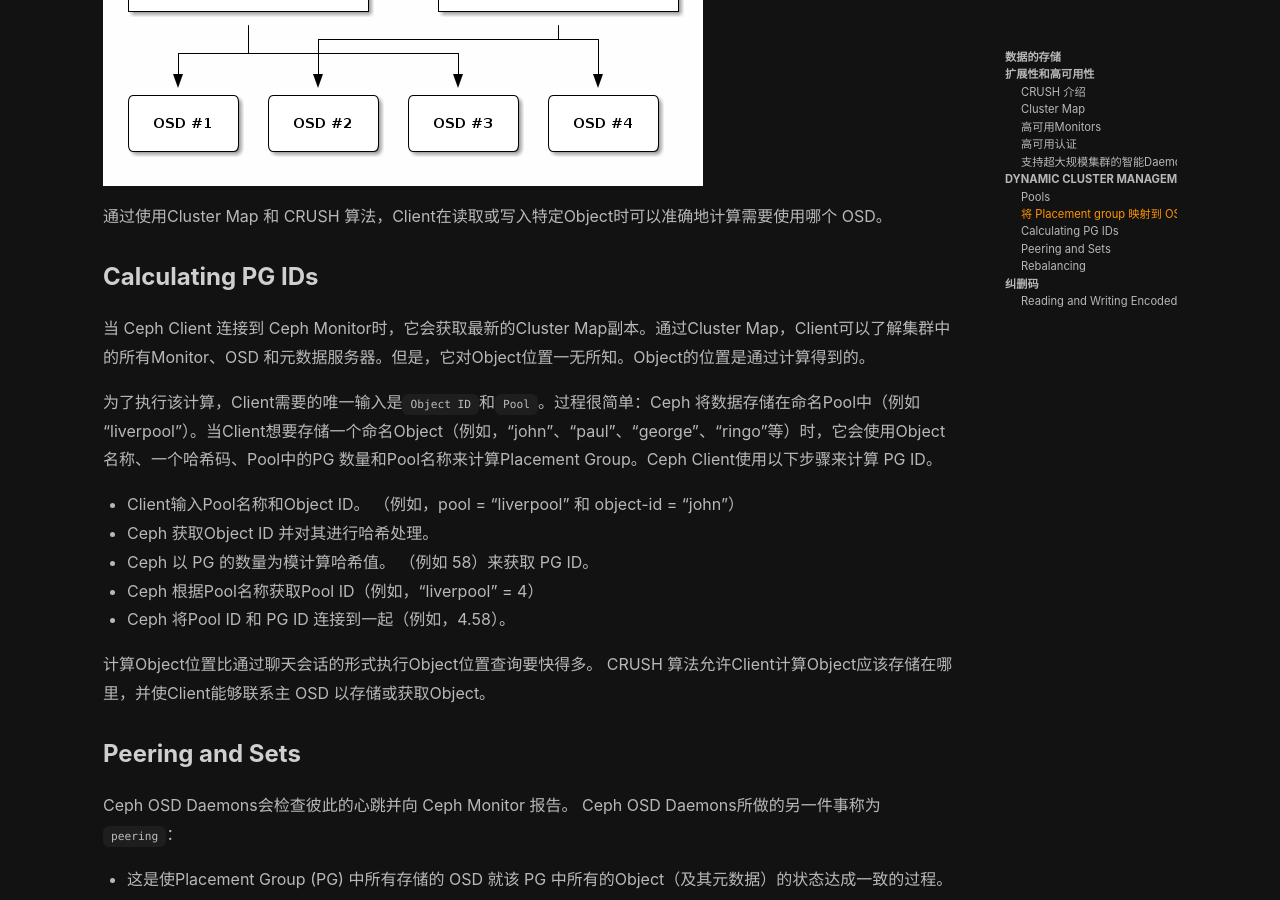
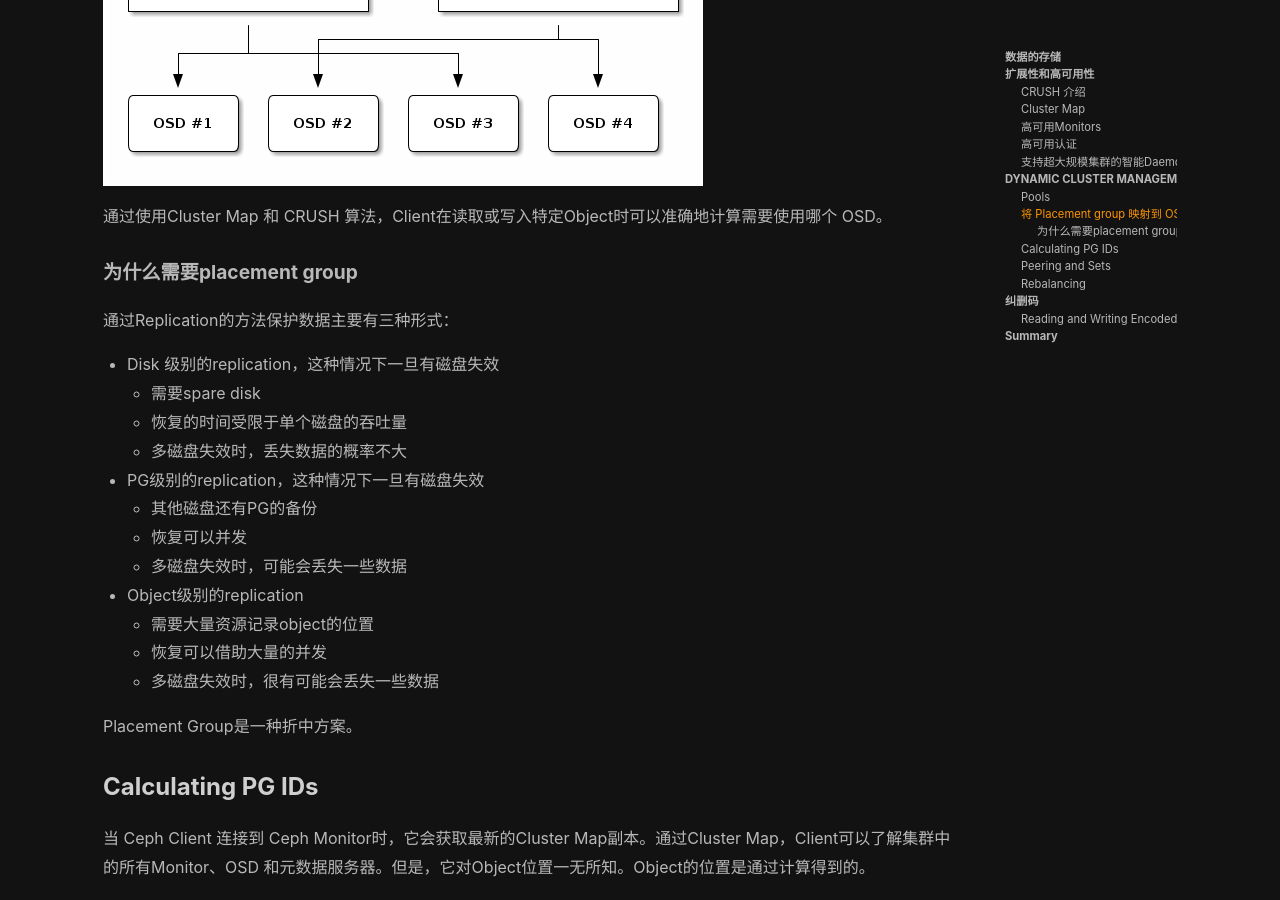
Before and after one commit to youhangwang/youhangwang.github.io, a Jekyll site: the page built from _posts/2022-09-18-ceph-introduction.md, in a window 1280 px wide and 900 px high, scrolled down 7388 px. Built offline with Jekyll 4.4.1, drawn with Linux system fonts in a browser that asks for light colours; nearby versions of some CDN libraries.

Commit message:
refine ceph

```diff
--- a/_posts/2022-09-18-ceph-introduction.md
+++ b/_posts/2022-09-18-ceph-introduction.md
@@ -135,6 +135,23 @@ Pool至少设置以下参数：
 
 通过使用Cluster Map 和 CRUSH 算法，Client在读取或写入特定Object时可以准确地计算需要使用哪个 OSD。
 
+#### 为什么需要placement group
+
+通过Replication的方法保护数据主要有三种形式：
+- Disk 级别的replication，这种情况下一旦有磁盘失效
+  - 需要spare disk
+  - 恢复的时间受限于单个磁盘的吞吐量
+  - 多磁盘失效时，丢失数据的概率不大
+- PG级别的replication，这种情况下一旦有磁盘失效
+  - 其他磁盘还有PG的备份
+  - 恢复可以并发
+  - 多磁盘失效时，可能会丢失一些数据
+- Object级别的replication
+  - 需要大量资源记录object的位置
+  - 恢复可以借助大量的并发
+  - 多磁盘失效时，很有可能会丢失一些数据
+
+Placement Group是一种折中方案。
 ### Calculating PG IDs
 
 当 Ceph Client 连接到 Ceph Monitor时，它会获取最新的Cluster Map副本。通过Cluster Map，Client可以了解集群中的所有Monitor、OSD 和元数据服务器。但是，它对Object位置一无所知。Object的位置是通过计算得到的。
@@ -181,3 +198,8 @@ Ceph Storage Cluster至少存储Object的两个副本（即大小 = 2），这
 当从纠删码 Pool 中读取object `NYAN` 时，解码函数读取三个块：包含 ABC 的块 1、包含 GHI 的块 3 和包含 YXY 的块 4。然后，它重建对象 ABCDEFGHI 的原始内容。
 
 ![ceph-erasure-code-reading](../../../assets/images/posts/ceph-erasure-code-reading.webp)
+
+
+## Summary
+
+![ceph-flow](../../../assets/images/posts/ceph-flow.drawio.png)
```
Also changed, not shown: assets/images/posts/ceph-flow.drawio.png (added), 1 other file.
